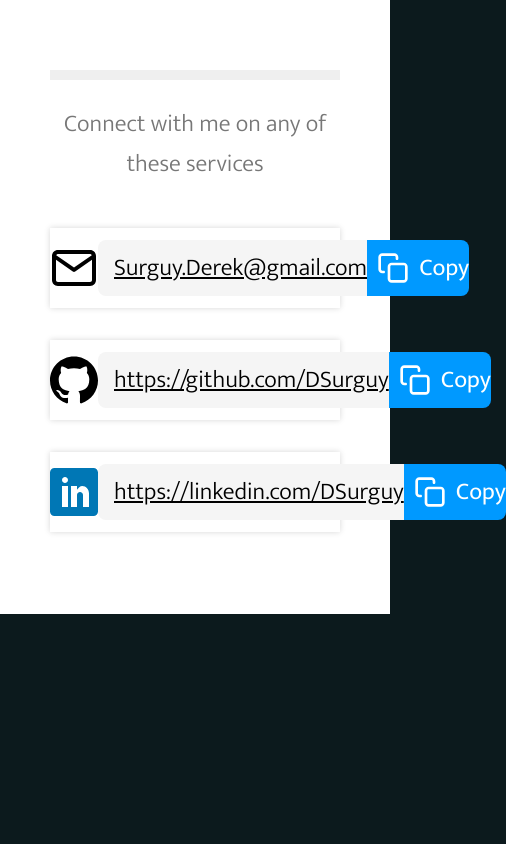
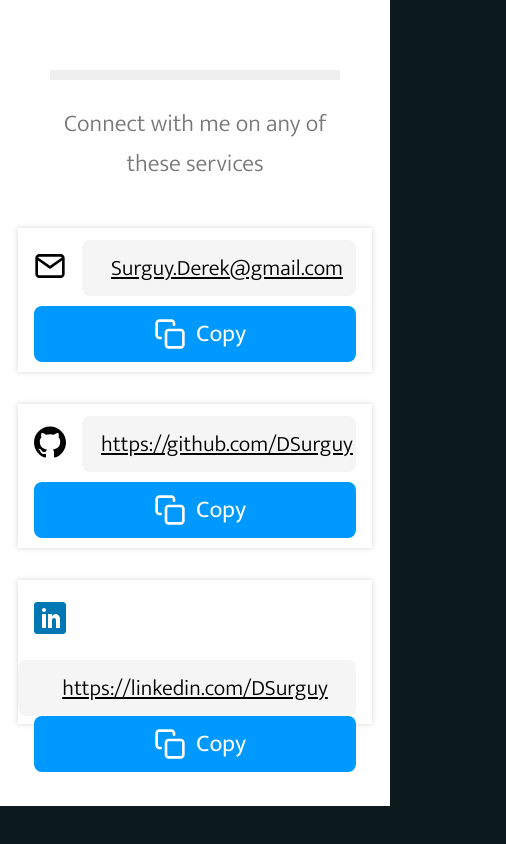
Before and after one commit to DSurguy/surgingforward.net, a React app: page / in a window 390 px wide. Shown: the part 1240-2084 px from the top of the page, 506 px wide, since content can reach past the window. Before the commit the page ends 2054 px from the top, so only its background shows below. Built offline with nearby package versions, Linux system fonts and the light colour scheme.

Commit message:
Make social link responsive

```diff
--- a/src/client/components/SocialLink.jsx
+++ b/src/client/components/SocialLink.jsx
@@ -7,6 +7,13 @@ const LinkContainer = styled.div`
   height: 80px;
   margin-bottom: 32px;
   display: flex;
+
+  @media (max-width: 700px) {
+    margin-left: -32px;
+    margin-right: -32px;
+    height: 144px;
+    flex-wrap: wrap;
+  }
 `
 
 const IconContainer = styled.div`
@@ -15,11 +22,23 @@ const IconContainer = styled.div`
   height: 100%;
   justify-content: center;
   align-items: center;
+
+  @media (max-width: 700px) {
+    width: 64px;
+    min-width: 64px;
+    height: 68px;
+  }
 `
 
 const Icon = styled.img`
   width: 48px;
   height: 48px;
+
+  @media (max-width: 700px) {
+    width: 32px;
+    height: 32px;
+    margin-top: 8px;
+  }
 `
 
 const LinkBackground = styled.div`
@@ -31,6 +50,12 @@ const LinkBackground = styled.div`
   border-bottom-left-radius: 8px;
   margin-top: 12px;
   height: 56px;
+
+  @media (max-width: 700px) {
+    border-radius: 8px;
+    margin-right: 16px;
+    justify-content: center;
+  }
 `
 
 const Link = styled.a`
@@ -43,6 +68,10 @@ const Link = styled.a`
   &:hover,
   &:visited {
     color: #000;
+  }
+
+  @media (max-width: 700px) {
+    font-size: 22px;
   }
 `
 
@@ -61,6 +90,13 @@ const LinkCopyButton = styled.div`
 
   &:active {
     background-color: #007BCE;
+  }
+
+  @media (max-width: 700px) {
+    width: calc(100% - 32px);
+    border-radius: 8px;
+    margin: 0 auto;
+    justify-content: center;
   }
 `
 
```
